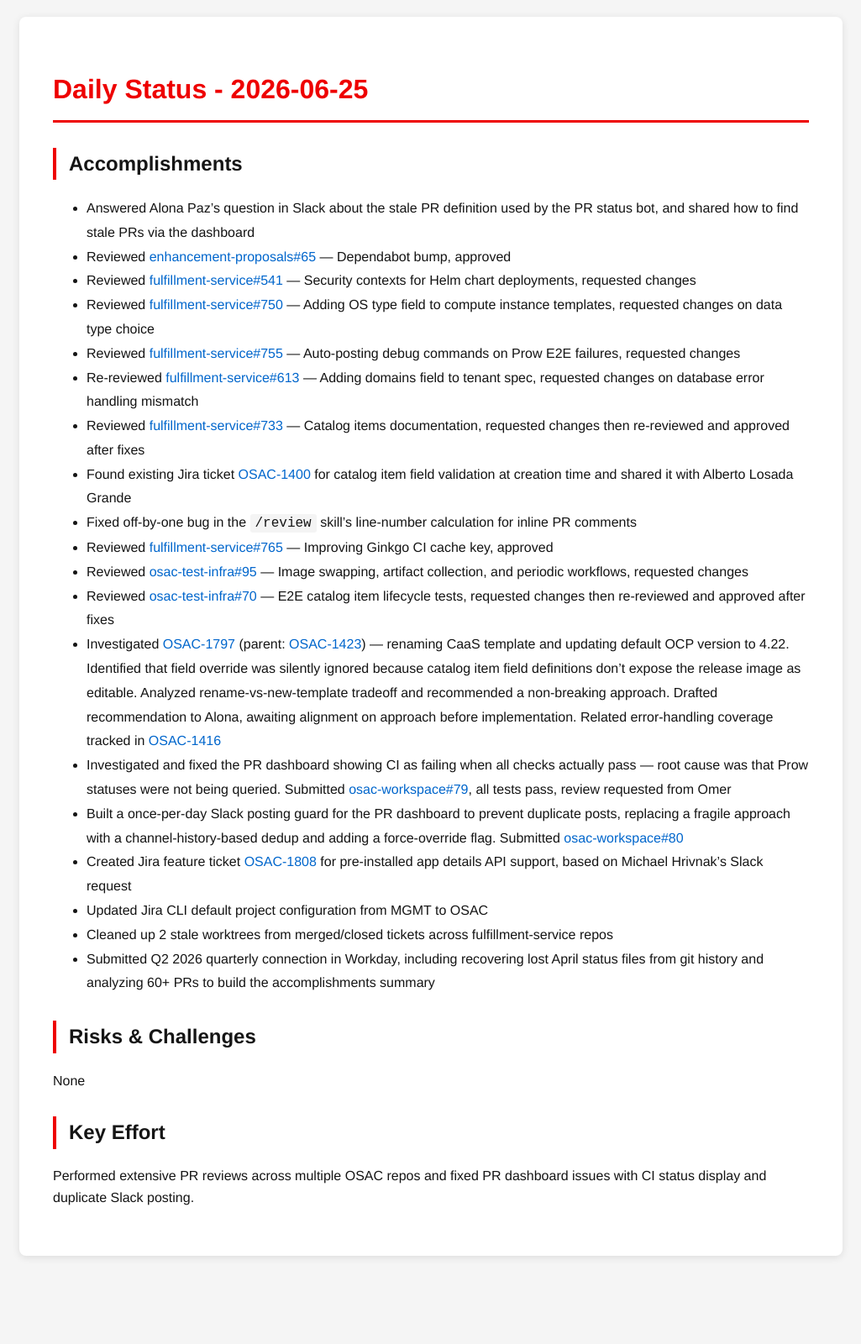
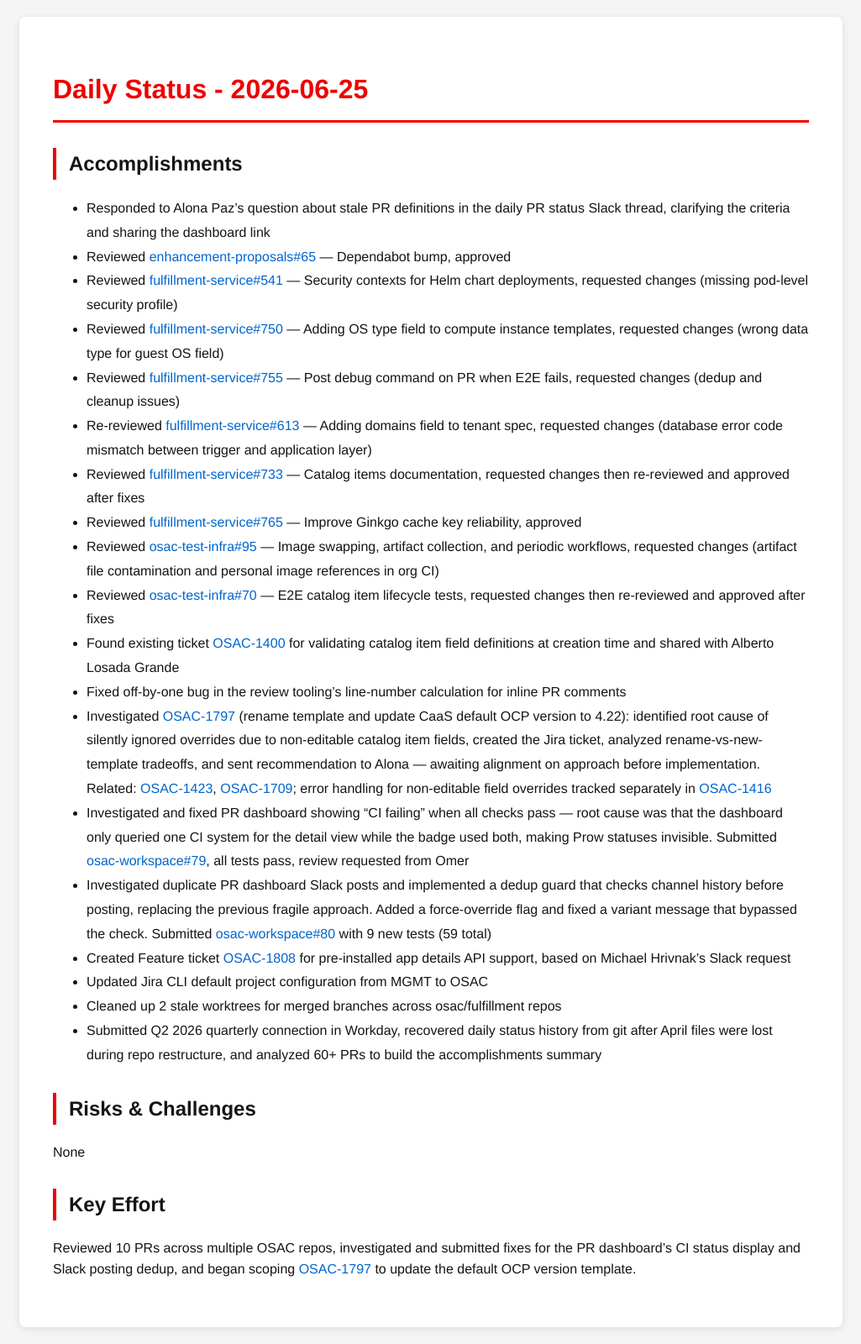
Before and after one commit to tzvatot/daily-status, a Jekyll site: the page built from 2026-06-25.md, in a window 1280 px wide. Shown: the whole page at 84% size, without its empty margins (127-1152 px from the left). Built offline with Jekyll 4.4.1, drawn with Linux system fonts in a browser that asks for light colours; before the commit the page ends 1515 px from its top, so only the background shows below that.

Commit message:
Daily status update - 2026-06-25

```diff
--- a/2026-06-25.md
+++ b/2026-06-25.md
@@ -7,28 +7,28 @@
 # Daily Status - 2026-06-25
 
 ## Accomplishments
-- Answered Alona Paz's question in Slack about the stale PR definition used by the PR status bot, and shared how to find stale PRs via the dashboard
+- Responded to Alona Paz's question about stale PR definitions in the daily PR status Slack thread, clarifying the criteria and sharing the dashboard link
 - Reviewed [enhancement-proposals#65](https://github.com/osac-project/enhancement-proposals/pull/65) — Dependabot bump, approved
-- Reviewed [fulfillment-service#541](https://github.com/osac-project/fulfillment-service/pull/541) — Security contexts for Helm chart deployments, requested changes
-- Reviewed [fulfillment-service#750](https://github.com/osac-project/fulfillment-service/pull/750) — Adding OS type field to compute instance templates, requested changes on data type choice
-- Reviewed [fulfillment-service#755](https://github.com/osac-project/fulfillment-service/pull/755) — Auto-posting debug commands on Prow E2E failures, requested changes
-- Re-reviewed [fulfillment-service#613](https://github.com/osac-project/fulfillment-service/pull/613) — Adding domains field to tenant spec, requested changes on database error handling mismatch
+- Reviewed [fulfillment-service#541](https://github.com/osac-project/fulfillment-service/pull/541) — Security contexts for Helm chart deployments, requested changes (missing pod-level security profile)
+- Reviewed [fulfillment-service#750](https://github.com/osac-project/fulfillment-service/pull/750) — Adding OS type field to compute instance templates, requested changes (wrong data type for guest OS field)
+- Reviewed [fulfillment-service#755](https://github.com/osac-project/fulfillment-service/pull/755) — Post debug command on PR when E2E fails, requested changes (dedup and cleanup issues)
+- Re-reviewed [fulfillment-service#613](https://github.com/osac-project/fulfillment-service/pull/613) — Adding domains field to tenant spec, requested changes (database error code mismatch between trigger and application layer)
 - Reviewed [fulfillment-service#733](https://github.com/osac-project/fulfillment-service/pull/733) — Catalog items documentation, requested changes then re-reviewed and approved after fixes
-- Found existing Jira ticket [OSAC-1400](https://redhat.atlassian.net/browse/OSAC-1400) for catalog item field validation at creation time and shared it with Alberto Losada Grande
-- Fixed off-by-one bug in the `/review` skill's line-number calculation for inline PR comments
-- Reviewed [fulfillment-service#765](https://github.com/osac-project/fulfillment-service/pull/765) — Improving Ginkgo CI cache key, approved
-- Reviewed [osac-test-infra#95](https://github.com/osac-project/osac-test-infra/pull/95) — Image swapping, artifact collection, and periodic workflows, requested changes
+- Reviewed [fulfillment-service#765](https://github.com/osac-project/fulfillment-service/pull/765) — Improve Ginkgo cache key reliability, approved
+- Reviewed [osac-test-infra#95](https://github.com/osac-project/osac-test-infra/pull/95) — Image swapping, artifact collection, and periodic workflows, requested changes (artifact file contamination and personal image references in org CI)
 - Reviewed [osac-test-infra#70](https://github.com/osac-project/osac-test-infra/pull/70) — E2E catalog item lifecycle tests, requested changes then re-reviewed and approved after fixes
-- Investigated [OSAC-1797](https://redhat.atlassian.net/browse/OSAC-1797) (parent: [OSAC-1423](https://redhat.atlassian.net/browse/OSAC-1423)) — renaming CaaS template and updating default OCP version to 4.22. Identified that field override was silently ignored because catalog item field definitions don't expose the release image as editable. Analyzed rename-vs-new-template tradeoff and recommended a non-breaking approach. Drafted recommendation to Alona, awaiting alignment on approach before implementation. Related error-handling coverage tracked in [OSAC-1416](https://redhat.atlassian.net/browse/OSAC-1416)
-- Investigated and fixed the PR dashboard showing CI as failing when all checks actually pass — root cause was that Prow statuses were not being queried. Submitted [osac-workspace#79](https://github.com/osac-project/osac-workspace/pull/79), all tests pass, review requested from Omer
-- Built a once-per-day Slack posting guard for the PR dashboard to prevent duplicate posts, replacing a fragile approach with a channel-history-based dedup and adding a force-override flag. Submitted [osac-workspace#80](https://github.com/osac-project/osac-workspace/pull/80)
-- Created Jira feature ticket [OSAC-1808](https://redhat.atlassian.net/browse/OSAC-1808) for pre-installed app details API support, based on Michael Hrivnak's Slack request
+- Found existing ticket [OSAC-1400](https://redhat.atlassian.net/browse/OSAC-1400) for validating catalog item field definitions at creation time and shared with Alberto Losada Grande
+- Fixed off-by-one bug in the review tooling's line-number calculation for inline PR comments
+- Investigated [OSAC-1797](https://redhat.atlassian.net/browse/OSAC-1797) (rename template and update CaaS default OCP version to 4.22): identified root cause of silently ignored overrides due to non-editable catalog item fields, created the Jira ticket, analyzed rename-vs-new-template tradeoffs, and sent recommendation to Alona — awaiting alignment on approach before implementation. Related: [OSAC-1423](https://redhat.atlassian.net/browse/OSAC-1423), [OSAC-1709](https://redhat.atlassian.net/browse/OSAC-1709); error handling for non-editable field overrides tracked separately in [OSAC-1416](https://redhat.atlassian.net/browse/OSAC-1416)
+- Investigated and fixed PR dashboard showing "CI failing" when all checks pass — root cause was that the dashboard only queried one CI system for the detail view while the badge used both, making Prow statuses invisible. Submitted [osac-workspace#79](https://github.com/osac-project/osac-workspace/pull/79), all tests pass, review requested from Omer
+- Investigated duplicate PR dashboard Slack posts and implemented a dedup guard that checks channel history before posting, replacing the previous fragile approach. Added a force-override flag and fixed a variant message that bypassed the check. Submitted [osac-workspace#80](https://github.com/osac-project/osac-workspace/pull/80) with 9 new tests (59 total)
+- Created Feature ticket [OSAC-1808](https://redhat.atlassian.net/browse/OSAC-1808) for pre-installed app details API support, based on Michael Hrivnak's Slack request
 - Updated Jira CLI default project configuration from MGMT to OSAC
-- Cleaned up 2 stale worktrees from merged/closed tickets across fulfillment-service repos
-- Submitted Q2 2026 quarterly connection in Workday, including recovering lost April status files from git history and analyzing 60+ PRs to build the accomplishments summary
+- Cleaned up 2 stale worktrees for merged branches across osac/fulfillment repos
+- Submitted Q2 2026 quarterly connection in Workday, recovered daily status history from git after April files were lost during repo restructure, and analyzed 60+ PRs to build the accomplishments summary
 
 ## Risks & Challenges
 None
 
 ## Key Effort
-Performed extensive PR reviews across multiple OSAC repos and fixed PR dashboard issues with CI status display and duplicate Slack posting.
+Reviewed 10 PRs across multiple OSAC repos, investigated and submitted fixes for the PR dashboard's CI status display and Slack posting dedup, and began scoping [OSAC-1797](https://redhat.atlassian.net/browse/OSAC-1797) to update the default OCP version template.
```
